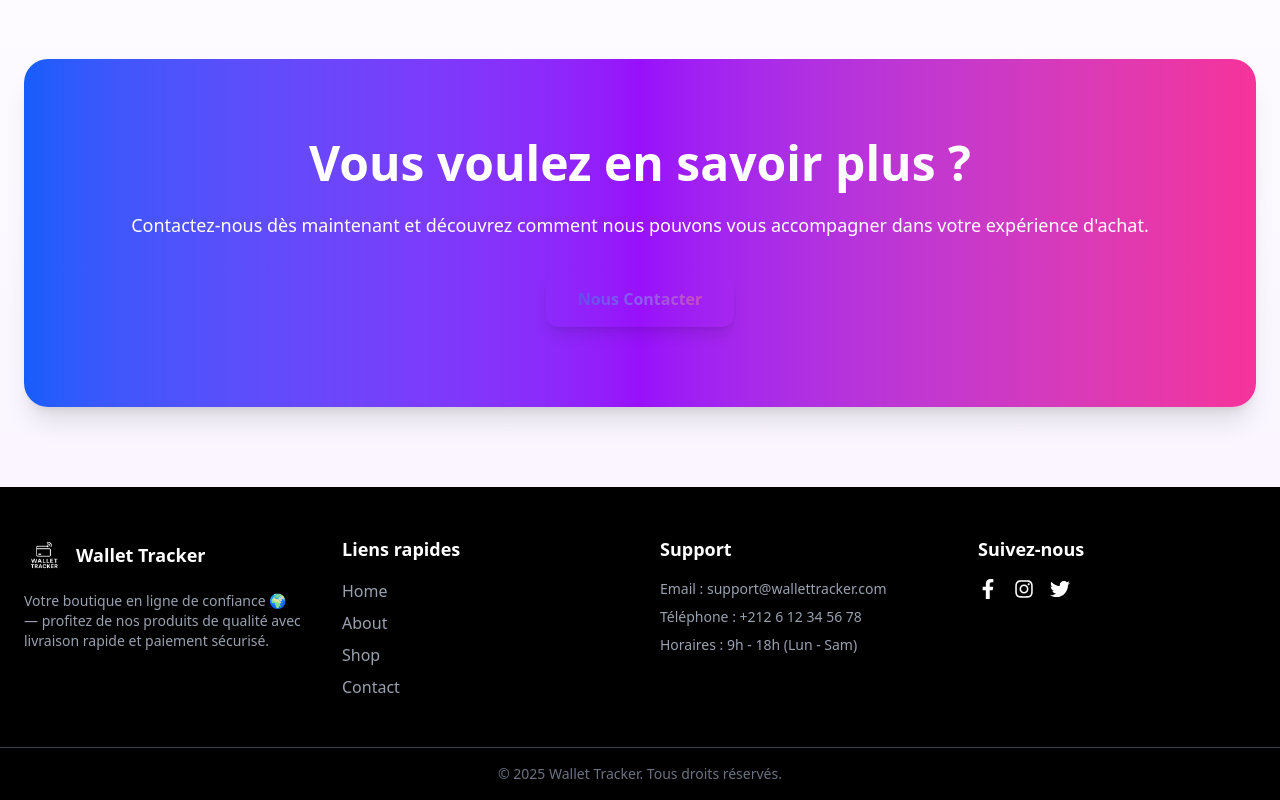
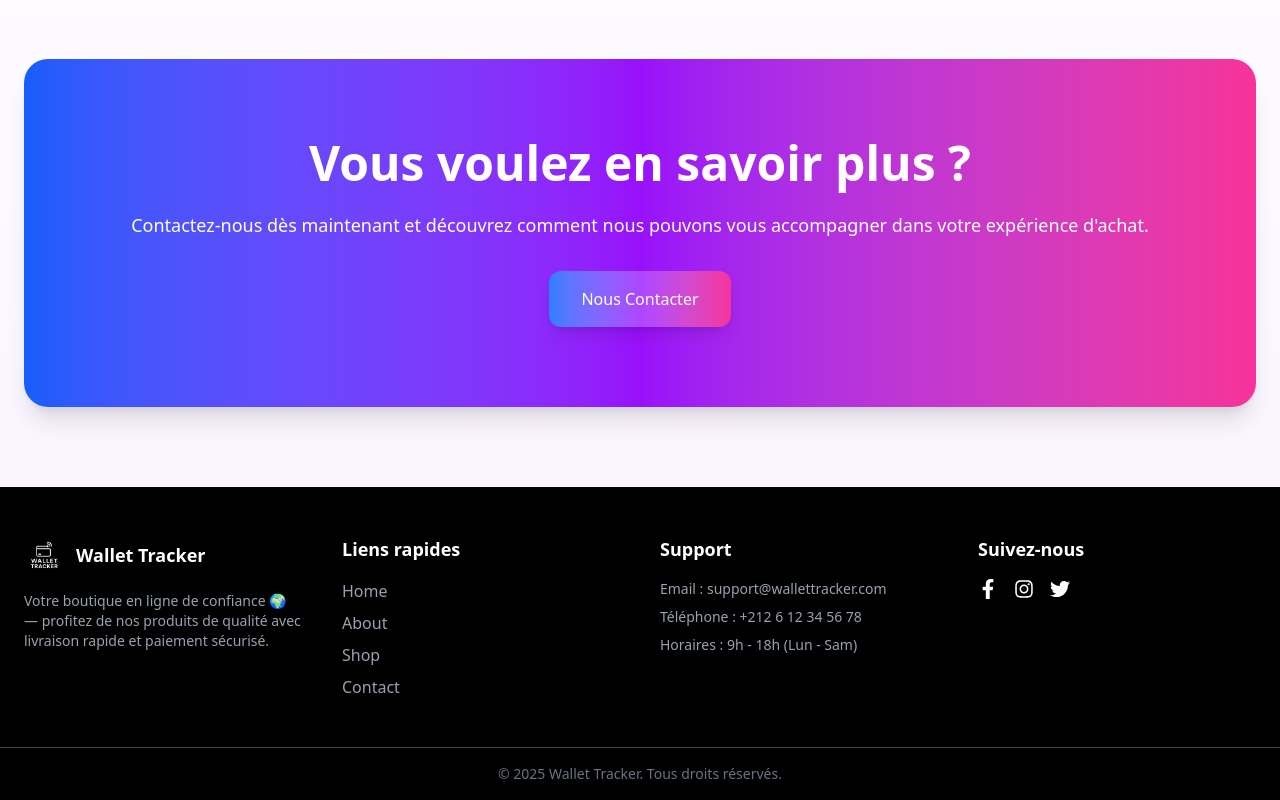
Before and after one commit to muntassir29/e-commerce, a React (Vite) app in the folder frontend/: page /about in a window 1280 px wide. Shown: the part 1257-2057 px from the top of the page. Built offline with nearby package versions, Linux system fonts and the light colour scheme.

Commit message:
update Htmd and About

```diff
--- a/frontend/index.html
+++ b/frontend/index.html
@@ -2,7 +2,7 @@
 <html lang="en">
   <head>
     <meta charset="UTF-8" />
-    <link rel="icon" type="image/svg+xml" href="/Icone.png" />
+    <link rel="icon" type="image/svg+xml" href="/wallettracker_black_1024.png" />
     <meta name="viewport" content="width=device-width, initial-scale=1.0" />
     <title>Wallet Tracker</title>
   </head>
--- a/frontend/src/pages/About.jsx
+++ b/frontend/src/pages/About.jsx
@@ -1,6 +1,6 @@
 import { motion } from "framer-motion";
-import { FaShippingFast, FaShieldAlt, FaStar, FaUsers } from "react-icons/fa";
-import { MdHighQuality, MdSupportAgent } from "react-icons/md";
+import { FaShippingFast, FaShieldAlt } from "react-icons/fa";
+import { MdHighQuality } from "react-icons/md";
 import heroImage from "../assets/about-hero.png"; // Image ou illustration pour Hero
 
 export default function About() {
@@ -23,15 +23,21 @@ export default function About() {
               transition={{ duration: 0.8 }}
               className="text-5xl md:text-6xl font-extrabold text-gray-900"
             >
-              Découvrez <span className="text-gradient bg-clip-text text-transparent bg-gradient-to-r from-blue-600 via-purple-600 to-pink-500">Notre Univers</span>
+              Découvrez{" "}
+              <span className="bg-gradient-to-r from-blue-600 via-purple-600 to-pink-500 bg-clip-text text-transparent">
+                Notre Univers
+              </span>
             </motion.h1>
+
             <motion.p
               initial={{ x: -50, opacity: 0 }}
               animate={{ x: 0, opacity: 1 }}
               transition={{ duration: 0.8, delay: 0.2 }}
               className="text-lg text-gray-700"
             >
-              Nous révolutionnons l'expérience d'achat en ligne au Maroc avec des produits premium, une livraison ultra rapide et un service client irréprochable.
+              Nous révolutionnons l'expérience d'achat en ligne au Maroc avec
+              des produits premium, une livraison ultra rapide et un service
+              client irréprochable.
             </motion.p>
           </div>
 
@@ -62,8 +68,10 @@ export default function About() {
             Notre Mission & Vision
           </h2>
           <p className="text-lg text-gray-700 leading-relaxed">
-            Offrir une expérience d'achat fluide et sécurisée, avec des produits de qualité, un service client réactif et une livraison rapide partout au Maroc.
-            Nous construisons une communauté fidèle basée sur la confiance et la transparence.
+            Offrir une expérience d'achat fluide et sécurisée, avec des produits
+            de qualité, un service client réactif et une livraison rapide partout
+            au Maroc. Nous construisons une communauté fidèle basée sur la
+            confiance et la transparence.
           </p>
         </motion.div>
 
@@ -113,12 +121,12 @@ export default function About() {
             Vous voulez en savoir plus ?
           </h2>
           <p className="text-lg mb-8">
-            Contactez-nous dès maintenant et découvrez comment nous pouvons vous accompagner dans votre expérience d'achat.
+            Contactez-nous dès maintenant et découvrez comment nous pouvons vous
+            accompagner dans votre expérience d'achat.
           </p>
           <a
             href="/contact"
-            className="inline-block px-8 py-4 bg-white text-gradient font-bold rounded-xl shadow-lg hover:shadow-2xl hover:scale-105 transition-transform duration-300"
-            style={{ background: "linear-gradient(to right, #4f46e5, #8b5cf6, #ec4899)", WebkitBackgroundClip: "text", color: "transparent" }}
+            className="inline-block px-8 py-4 rounded-xl shadow-lg text-white bg-gradient-to-r from-blue-500 via-purple-500 to-pink-500 hover:scale-105 hover:shadow-2xl transition-transform duration-300"
           >
             Nous Contacter
           </a>
```
Also changed, not shown: frontend/public/Icone.png (deleted), frontend/public/wallettracker_black_1024.png (added).
